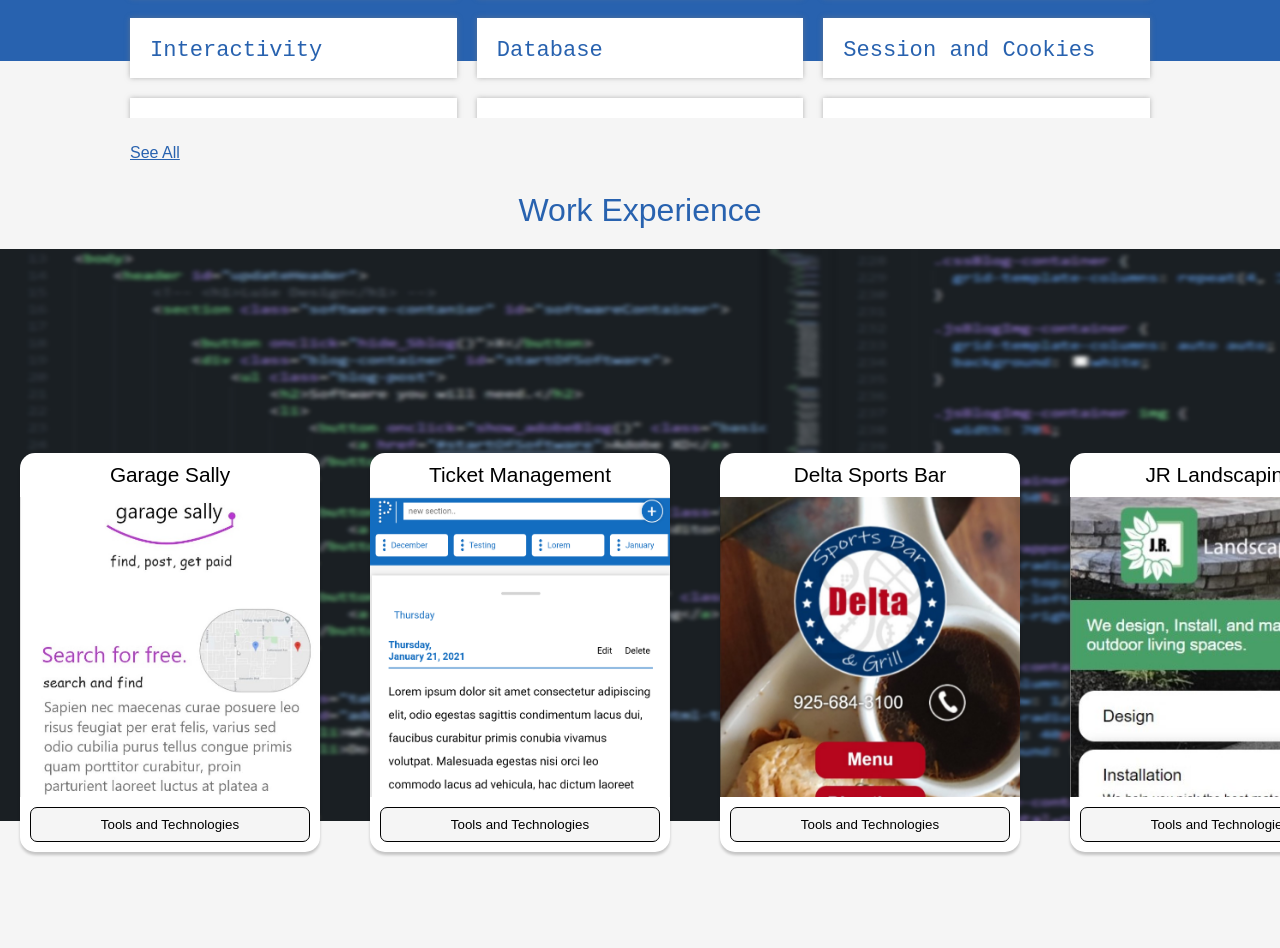
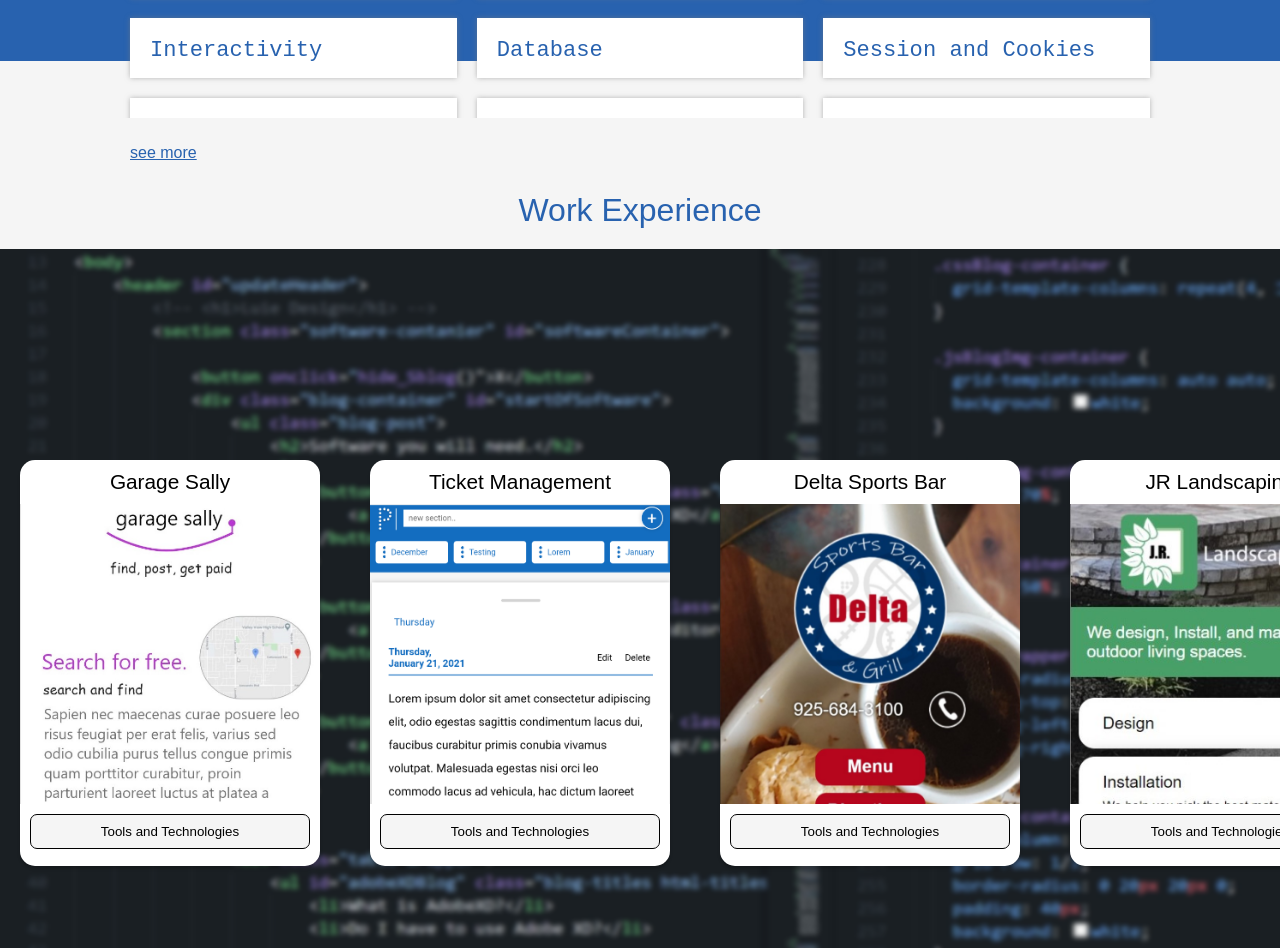
Before and after one commit to louieLouie117/react-portfolio, a React (Create React App) app in the folder client/: page / in a window 1280 px wide. Shown: the part 584-1532 px from the top of the page. Built offline with nearby package versions, Linux system fonts and the light colour scheme.

Commit message:
WorkExperienceLayout

```diff
--- a/client/src/components/LandingPage/Goals.jsx
+++ b/client/src/components/LandingPage/Goals.jsx
@@ -78,7 +78,7 @@
 
 
                 </ul>
-                <button>See All</button>
+                <button>see more</button>
 
                 {/* <ul>
                 {myProcess.map((myProcess)=>{
--- a/client/src/modules/LandingPageStyles.css
+++ b/client/src/modules/LandingPageStyles.css
@@ -44,7 +44,7 @@
 
   /* Track */
   .cardItems ::-webkit-scrollbar-track {
-    box-shadow: inset 1px 9px 10px lightgrey;
+    box-shadow: inset 1px -7px 7px rgba(211, 211, 211, 0.549);
     /* border-radius: 10px; */
   }
 
@@ -230,8 +230,9 @@
     overflow-x: scroll;
     overflow-y: hidden;
     scrollbar-width: none;
-    padding: 0px;
     margin: 0px;
+    padding-bottom: 20px;
+
   }
 
   .cardItems ul li:first-child{
@@ -249,16 +250,22 @@
     margin-left: 30px;
     border-radius: 15px;
     margin-top: 10px;
-    margin-bottom: 20px;
     box-shadow: 0px 3px 3px rgba(0, 0, 0, 0.20);
     justify-content: center;
 
   }
 
   @media screen and (min-width: 1200px){
+    .cardItems ul{
+      margin: 33px 0;
+      padding: 70px 0;
+
+    }
     .cardItems ul li {
       margin-left: 50px;
+      padding-bottom: 7px;
     }
+
   }
 
 
@@ -527,7 +534,7 @@
 
     .projectsPage-container main img{
       width: 100%;
-      height: 70%;
+      height: 95%;
     }
 
 
@@ -1084,6 +1091,7 @@
     color: #2862AF;
     text-decoration: underline;
     text-align: center;
+    cursor: pointer;
   }
 
   .myFocus-container ul{
@@ -1270,10 +1278,7 @@
 
 
   @media screen and (min-width: 500px){
-    .devTools-container{
-      margin:  50px 0;
 
-    }
 
     .devTools-container section:first-of-type ul li:last-of-type{
       background: none;
```
